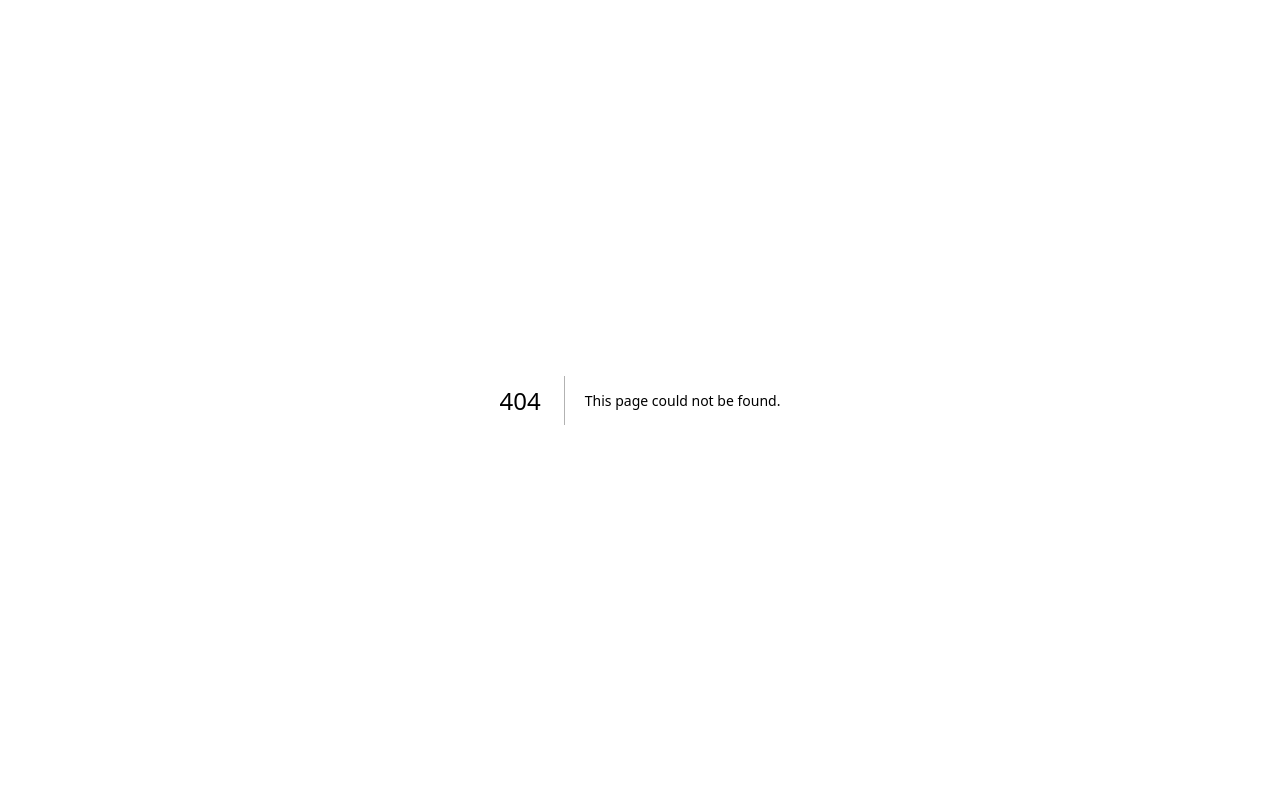
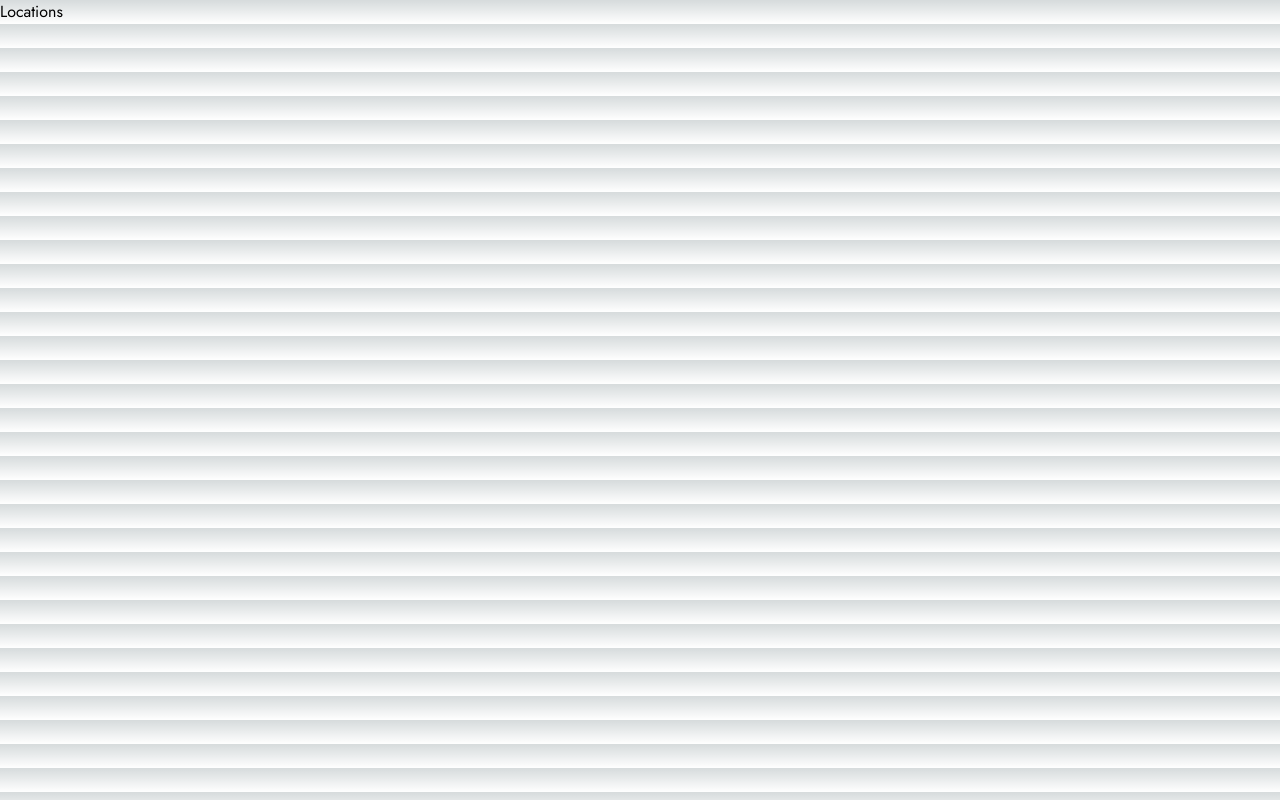
Before and after one commit to nicknjagi/designo-multi-page-website, a Next.js app: page /locations in a window 1280 px wide. Before the commit this address had no page. Built offline with nearby package versions, Linux system fonts and the light colour scheme.

Commit message:
feat: create locations page.js

```diff
--- /dev/null
+++ b/app/locations/page.js
@@ -0,0 +1,6 @@
+const Locations = () => {
+  return (
+    <div>Locations</div>
+  )
+}
+export default Locations
```
